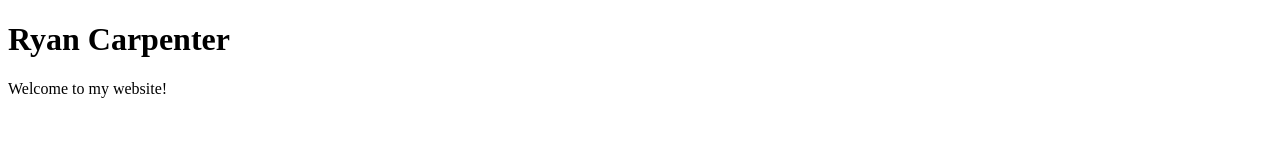
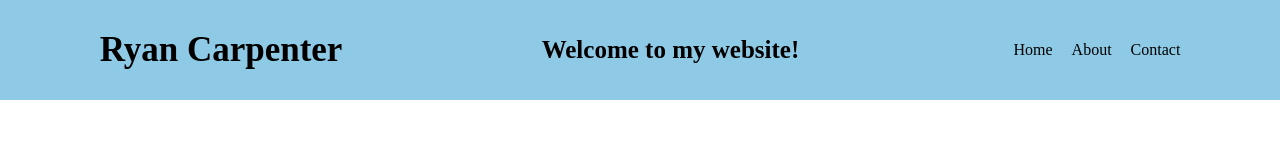
Before and after one commit to Erzyelc/Test-Setup, a plain HTML site: page index.html in a window 1280 px wide. Drawn offline with Linux system fonts and the light colour scheme.

Commit message:
customized header and nav bar

```diff
--- a/index.css
+++ b/index.css
@@ -0,0 +1,28 @@
+*{
+    margin: 0;
+    padding: 0;
+    box-sizing: border-box;
+}
+
+header{
+    display: flex;
+    justify-content: space-around;
+    align-items: center;
+    background-color: #8ecae6;
+    height: 100px;
+}
+
+h1{
+    font-size: 35px;
+}
+
+header p{
+    font-size: 25px;
+    font-weight: 800;
+}
+
+nav a{
+    text-decoration: none;
+    color: black;
+    padding-left: 15px;
+}
--- a/index.html
+++ b/index.html
@@ -4,10 +4,18 @@
     <meta charset="UTF-8">
     <meta http-equiv="X-UA-Compatible" content="IE=edge">
     <meta name="viewport" content="width=device-width, initial-scale=1.0">
+    <link rel="stylesheet" href="index.css">
     <title>Document</title>
 </head>
 <body>
-    <h1>Ryan Carpenter</h1>
-    <p>Welcome to my website!</p>
+    <header>
+        <h1>Ryan Carpenter</h1>
+        <p>Welcome to my website!</p>
+        <nav>
+            <a href="#">Home</a>
+            <a href="#">About</a>
+            <a href="#">Contact</a>
+        </nav>
+    </header>
 </body>
 </html>
```
